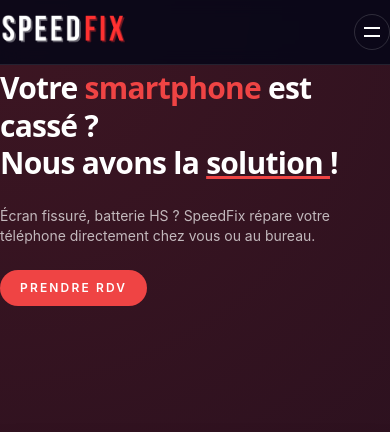
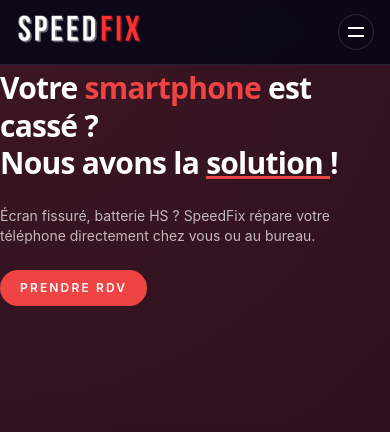
Before and after one commit to Websitedesigner92/FINALSPEEDFIX, a plain HTML site: page index.html in a window 390 px wide. Shown: the top 432 px of the page. Drawn offline with nearby package versions, Linux system fonts and the light colour scheme.

Commit message:
Update index.html

```diff
--- a/index.html
+++ b/index.html
@@ -38,7 +38,7 @@
 <body class="bg-dark text-white font-sans antialiased overflow-x-hidden">
 
   <header class="fixed top-0 inset-x-0 z-30 border-b border-white/10 bg-dark/80 backdrop-blur">
-    <div class="max-w-6xl mx-auto lg:px-4  h-16 flex items-center justify-between ">
+    <div class="max-w-6xl mx-auto px-4 lg:px-4 h-16 flex items-center justify-between">
       <a href="#top" class="w-32 h-16 flex items-center relative lg:w-40 lg:scale-[150%] ">
         <img src="./img/logo.png" alt="SpeedFix"
           class="object-contain hover:opacity-80 absolute lg:top-0   transition-opacity">
```
